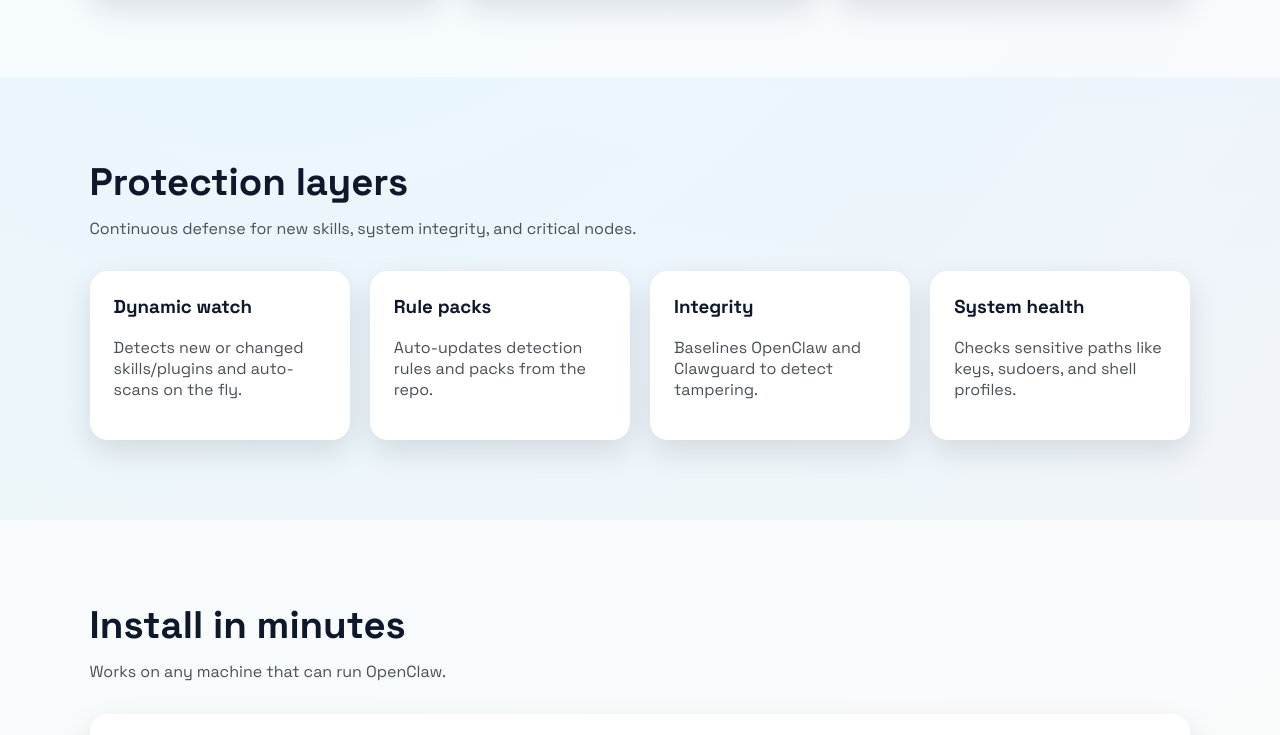
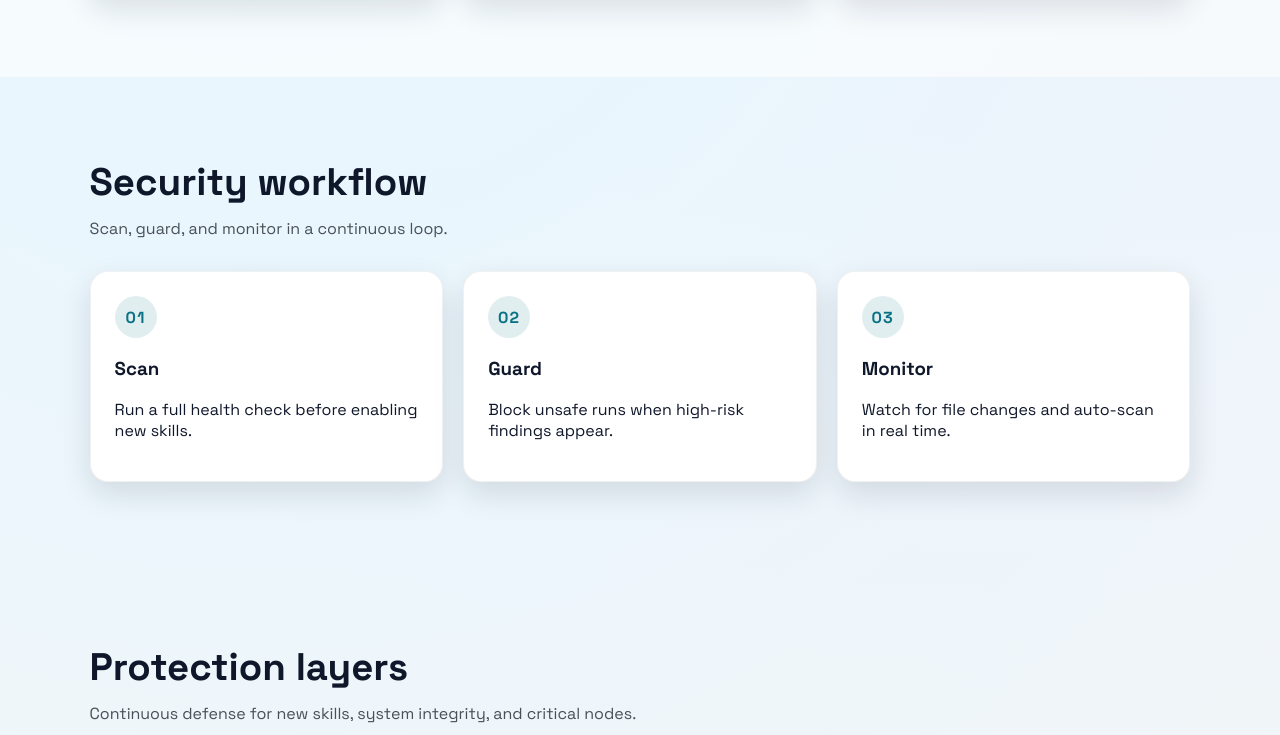
Before and after one commit to jiangmuran/clawguard, a plain HTML site: page index.html in a window 1280 px wide. Shown: the part 1350-2085 px from the top of the page. Drawn offline with Linux system fonts and the light colour scheme.

Commit message:
Add security workflow section and animations

```diff
--- a/index.html
+++ b/index.html
@@ -110,6 +110,30 @@
           <div class="panel reveal" data-reveal>
             <h3 data-i18n="how_card3_title">Guard</h3>
             <p data-i18n="how_card3_body">Blocks OpenClaw runs when high-risk findings are detected.</p>
+          </div>
+        </div>
+      </section>
+
+      <section id="flow" class="section">
+        <div class="section-header reveal" data-reveal>
+          <h2 data-i18n="flow_title">Security workflow</h2>
+          <p data-i18n="flow_sub">Scan, guard, and monitor in a continuous loop.</p>
+        </div>
+        <div class="steps">
+          <div class="step reveal" data-reveal>
+            <span class="step-index">01</span>
+            <h3 data-i18n="flow_step1_title">Scan</h3>
+            <p data-i18n="flow_step1_body">Run a full health check before enabling new skills.</p>
+          </div>
+          <div class="step reveal" data-reveal>
+            <span class="step-index">02</span>
+            <h3 data-i18n="flow_step2_title">Guard</h3>
+            <p data-i18n="flow_step2_body">Block unsafe runs when high-risk findings appear.</p>
+          </div>
+          <div class="step reveal" data-reveal>
+            <span class="step-index">03</span>
+            <h3 data-i18n="flow_step3_title">Monitor</h3>
+            <p data-i18n="flow_step3_body">Watch for file changes and auto-scan in real time.</p>
           </div>
         </div>
       </section>
@@ -328,6 +352,14 @@ clawguard integrity check --openclaw</pre>
           how_card2_body: "Generates text or JSON reports for review and audit history.",
           how_card3_title: "Guard",
           how_card3_body: "Blocks OpenClaw runs when high-risk findings are detected.",
+          flow_title: "Security workflow",
+          flow_sub: "Scan, guard, and monitor in a continuous loop.",
+          flow_step1_title: "Scan",
+          flow_step1_body: "Run a full health check before enabling new skills.",
+          flow_step2_title: "Guard",
+          flow_step2_body: "Block unsafe runs when high-risk findings appear.",
+          flow_step3_title: "Monitor",
+          flow_step3_body: "Watch for file changes and auto-scan in real time.",
           protect_title: "Protection layers",
           protect_sub: "Continuous defense for new skills, system integrity, and critical nodes.",
           protect_card1_title: "Dynamic watch",
@@ -419,6 +451,14 @@ clawguard integrity check --openclaw</pre>
           how_card2_body: "生成文本或 JSON 报告，便于审查和留档。",
           how_card3_title: "拦截",
           how_card3_body: "检测到高危行为即阻止 OpenClaw 运行。",
+          flow_title: "安全工作流",
+          flow_sub: "扫描、拦截与监控持续循环。",
+          flow_step1_title: "扫描",
+          flow_step1_body: "在启用新技能前做完整安全体检。",
+          flow_step2_title: "拦截",
+          flow_step2_body: "出现高风险结果时阻止运行。",
+          flow_step3_title: "监控",
+          flow_step3_body: "实时监听文件变更并自动扫描。",
           protect_title: "多层防护",
           protect_sub: "覆盖新技能、系统完整性与关键节点。",
           protect_card1_title: "动态监测",
--- a/styles.css
+++ b/styles.css
@@ -277,6 +277,33 @@ a {
   gap: 24px;
 }
 
+.steps {
+  display: grid;
+  grid-template-columns: repeat(auto-fit, minmax(220px, 1fr));
+  gap: 20px;
+}
+
+.step {
+  background: var(--panel);
+  border-radius: 18px;
+  padding: 24px;
+  box-shadow: 0 12px 30px var(--shadow);
+  border: 1px solid rgba(15, 23, 42, 0.06);
+}
+
+.step-index {
+  display: inline-flex;
+  align-items: center;
+  justify-content: center;
+  width: 42px;
+  height: 42px;
+  border-radius: 50%;
+  background: rgba(11, 114, 133, 0.12);
+  color: var(--accent);
+  font-weight: 700;
+  letter-spacing: 0.08em;
+}
+
 .faq {
   display: grid;
   gap: 16px;
@@ -314,6 +341,7 @@ a {
   justify-content: space-between;
   gap: 24px;
   box-shadow: 0 18px 50px var(--shadow);
+  animation: pulse 6s ease-in-out infinite;
 }
 
 .cta-actions {
@@ -372,6 +400,16 @@ a {
   }
 }
 
+@keyframes pulse {
+  0%,
+  100% {
+    transform: scale(1);
+  }
+  50% {
+    transform: scale(1.01);
+  }
+}
+
 @media (max-width: 720px) {
   .nav {
     flex-direction: column;
```
